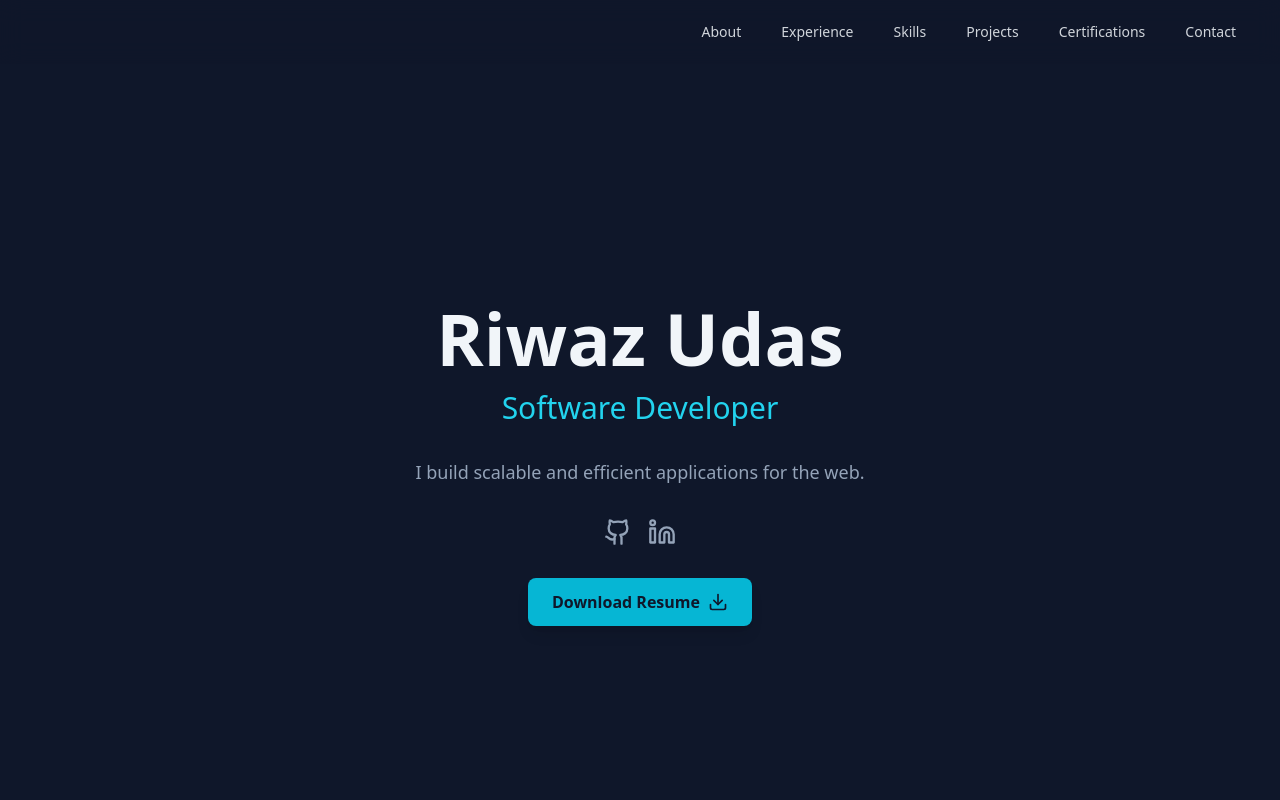
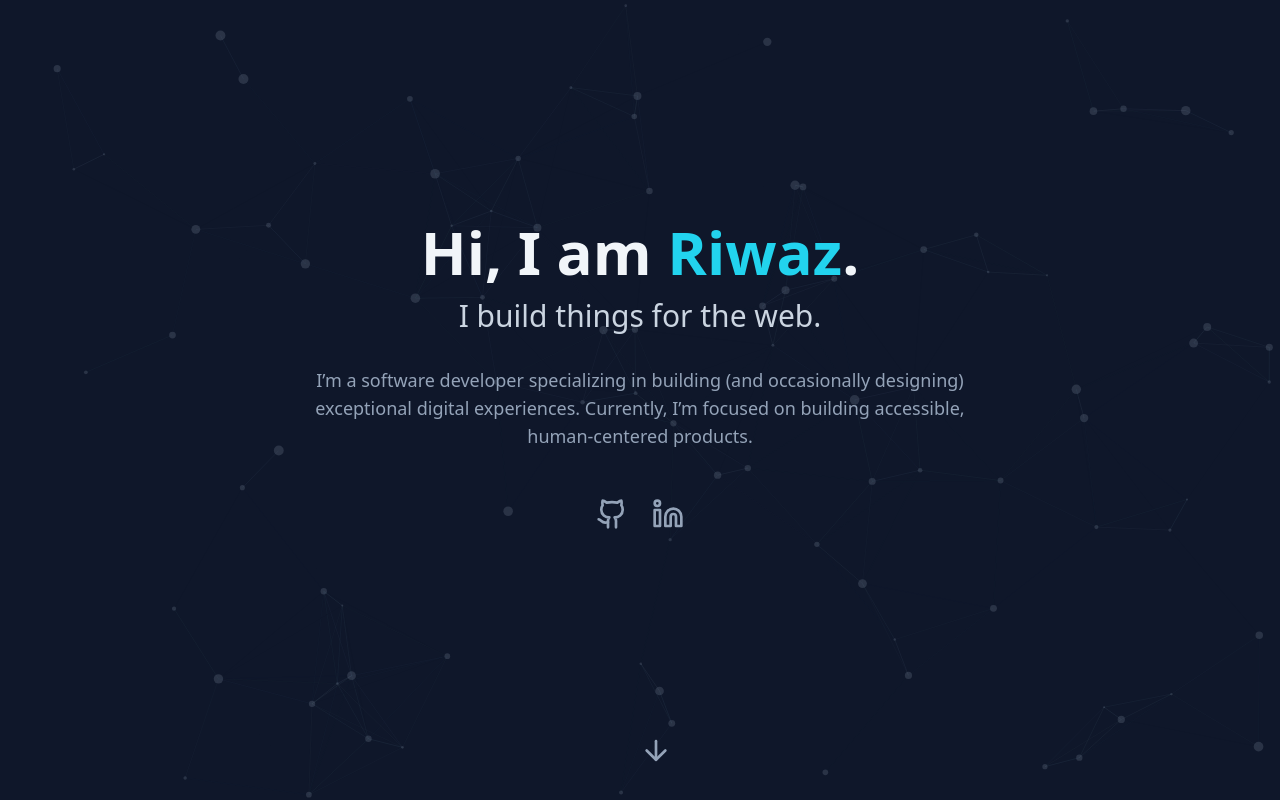
Before and after one commit to riwazudas/PortfolioWebsite, a React (Create React App) app: page / in a window 1280 px wide. Shown: the top 800 px of the page. Built offline with nearby package versions, Linux system fonts and the light colour scheme.

Commit message:
updated design and animation

```diff
--- a/src/App.js
+++ b/src/App.js
@@ -7,18 +7,37 @@ import Navbar from './components/Navbar.js';
 import Experience from './components/Experience.js';
 import Skills from './components/Skills.js';
 import Certifications from './components/Certification.js';
+import ParticlesBackground from './components/ParticlesBackground.js';
+import { useState, useEffect } from 'react';
+
 
 function App() {
-  const sectionIds = ["hero", "about", "experience", "skills", "projects", "certifications", "contact"];
+  const [isNavbarVisible, setIsNavbarVisible] = useState(false);
+  const sectionIds = ["about", "experience", "skills", "projects", "certifications", "contact"];
+
+  useEffect(() => {
+    const handleScroll = () => {
+        // Show navbar after scrolling 80% of the viewport height
+        if (window.scrollY > window.innerHeight * 0.8) {
+            setIsNavbarVisible(true);
+        } else {
+            setIsNavbarVisible(false);
+        }
+    };
+    window.addEventListener('scroll', handleScroll);
+    return () => window.removeEventListener('scroll', handleScroll);
+  }, []);
 
   return (
     <>
       <style>{`html { scroll-behavior: smooth; }`}</style>
-      <div className="bg-slate-900 text-slate-300 font-sans">
-        <Navbar sections={sectionIds} />
+      <div className="bg-slate-900 text-slate-300 font-sans relative">
+        <ParticlesBackground />
+        <div className="relative z-10">
+            <Navbar sections={sectionIds} isVisible={isNavbarVisible}/>
+            <Hero />
             <div className="px-4 sm:px-6 lg:px-8">
                 <main>
-              <Hero />
                   <About />
                   <Experience />
                   <Skills />
@@ -29,6 +48,7 @@ function App() {
                 <Footer />
             </div>
         </div>
+      </div>
     </>
   );
 }
--- a/src/components/Data.js
+++ b/src/components/Data.js
@@ -1,4 +1,6 @@
 const portfolioData = {
+    firstName:  "Riwaz",
+    lastName: "Udas",
     name: "Riwaz Udas",
     title: "Software Developer",
     email: "udasriwaz@gmail.com",
--- a/src/components/Hero.js
+++ b/src/components/Hero.js
@@ -1,55 +1,43 @@
 import { motion } from "framer-motion";
-import { Download, Github, Linkedin } from "lucide-react";
+import { Github, Linkedin, ArrowDown } from "lucide-react";
 import { portfolioData } from "./Data";
 
-const Hero = () => (
-  <section
-    id="hero"
-    className="min-h-screen flex items-center justify-center text-center"
-  >
-    <motion.div
-      initial={{ opacity: 0, y: 20 }}
-      animate={{ opacity: 1, y: 0 }}
-      transition={{ duration: 0.8 }}
-      className="max-w-3xl mx-auto"
-    >
-      <h1 className="text-5xl md:text-7xl font-bold text-slate-100 mb-4">
-        {portfolioData.name}
-      </h1>
-      <h2 className="text-2xl md:text-3xl text-cyan-400 mb-8">
-        {portfolioData.title}
-      </h2>
-      <p className="text-lg text-slate-400 mb-8 max-w-xl mx-auto">
-        I build scalable and efficient applications for the web.
-      </p>
-      <div className="flex justify-center space-x-4 mb-8">
-        <a
-          href={portfolioData.github}
-          target="_blank"
-          rel="noopener noreferrer"
-          className="text-slate-400 hover:text-cyan-400"
-        >
-          <Github size={28} />
-        </a>
-        <a
-          href={portfolioData.linkedin}
-          target="_blank"
-          rel="noopener noreferrer"
-          className="text-slate-400 hover:text-cyan-400"
-        >
-          <Linkedin size={28} />
-        </a>
-      </div>
-      <a
-        href={portfolioData.resumeUrl}
-        target="_blank"
-        rel="noopener noreferrer"
-        className="inline-flex items-center bg-cyan-500 text-slate-900 font-bold py-3 px-6 rounded-lg hover:bg-cyan-400 shadow-lg"
-      >
-        Download Resume <Download className="ml-2 h-5 w-5" />
-      </a>
-    </motion.div>
-  </section>
-);
+const Hero = () => {
+    const handleScrollDown = () => {
+        const aboutSection = document.getElementById('about');
+        if (aboutSection) {
+            aboutSection.scrollIntoView({ behavior: 'smooth' });
+        }
+    };
+
+    return (
+        <section id="hero" className="min-h-screen flex items-center justify-center text-center relative">
+            <motion.div initial={{ opacity: 0, y: 20 }} animate={{ opacity: 1, y: 0 }} transition={{ duration: 0.8, delay: 0.2 }} className="max-w-4xl mx-auto z-10">
+                <h1 className="text-4xl md:text-6xl font-bold text-slate-100 mb-4">
+                    Hi, I am <span className="text-cyan-400">{portfolioData.firstName}</span>.
+                </h1>
+                <h2 className="text-2xl md:text-3xl text-slate-300 mb-8">
+                    I build things for the web.
+                </h2>
+                <p className="text-lg text-slate-400 mb-12 max-w-2xl mx-auto">
+                    I’m a software developer specializing in building (and occasionally designing) exceptional digital experiences. Currently, I’m focused on building accessible, human-centered products.
+                </p>
+                <div className="flex justify-center space-x-6 mb-12">
+                    <a href={portfolioData.github} target="_blank" rel="noopener noreferrer" className="text-slate-400 hover:text-cyan-400"><Github size={32} /></a>
+                    <a href={portfolioData.linkedin} target="_blank" rel="noopener noreferrer" className="text-slate-400 hover:text-cyan-400"><Linkedin size={32} /></a>
+                </div>
+            </motion.div>
+            <motion.button
+                onClick={handleScrollDown}
+                className="absolute bottom-10 left-1/2 -translate-x-1/2 z-10 text-slate-400"
+                animate={{ y: [0, 10, 0] }}
+                transition={{ duration: 1.5, repeat: Infinity, ease: "easeInOut" }}
+            >
+                <ArrowDown size={32} />
+            </motion.button>
+        </section>
+    );
+};
+
 
 export default Hero;
--- a/src/components/Navbar.js
+++ b/src/components/Navbar.js
@@ -1,9 +1,100 @@
 import { useState, useEffect } from "react";
 import { Menu, X } from "lucide-react";
+import { motion } from "framer-motion";
+import { portfolioData } from "./Data.js";
 
-const Navbar = ({ sections }) => {
+// const Navbar = ({ sections }) => {
+//   const [isOpen, setIsOpen] = useState(false);
+//   const [activeLink, setActiveLink] = useState("hero");
+
+//   useEffect(() => {
+//     const observer = new IntersectionObserver(
+//       (entries) =>
+//         entries.forEach((entry) => {
+//           if (entry.isIntersecting) setActiveLink(entry.target.id);
+//         }),
+//       { rootMargin: "-30% 0px -70% 0px" }
+//     );
+//     sections.forEach((id) => {
+//       const el = document.getElementById(id);
+//       if (el) observer.observe(el);
+//     });
+//     return () =>
+//       sections.forEach((id) => {
+//         const el = document.getElementById(id);
+//         if (el) observer.unobserve(el);
+//       });
+//   }, [sections]);
+
+//   const navLinks = [
+//     "about",
+//     "experience",
+//     "skills",
+//     "projects",
+//     "certifications",
+//     "contact",
+//   ];
+
+//   return (
+//     <nav className="bg-slate-900 bg-opacity-80 backdrop-blur-md sticky top-0 z-50 w-full">
+//       <div className="max-w-7xl mx-auto px-4 sm:px-6 lg:px-8">
+//         <div className="flex items-center justify-between h-16">
+//           <div className="text-2xl font-bold text-transparent">.</div>
+//           <div className="hidden md:block">
+//             <div className="ml-10 flex items-baseline space-x-4">
+//               {navLinks.map((link) => (
+//                 <a
+//                   key={link}
+//                   href={`#${link}`}
+//                   className={`px-3 py-2 rounded-md text-sm font-medium capitalize transition-colors duration-300 ${
+//                     activeLink === link
+//                       ? "text-cyan-400"
+//                       : "text-gray-300 hover:text-cyan-400"
+//                   }`}
+//                 >
+//                   {link}
+//                 </a>
+//               ))}
+//             </div>
+//           </div>
+//           <div className="-mr-2 flex md:hidden">
+//             <button
+//               onClick={() => setIsOpen(!isOpen)}
+//               className="p-2 rounded-md text-gray-400 hover:text-white"
+//             >
+//               <span className="sr-only">Open menu</span>
+//               {isOpen ? <X /> : <Menu />}
+//             </button>
+//           </div>
+//         </div>
+//       </div>
+//       {isOpen && (
+//         <div className="md:hidden">
+//           <div className="px-2 pt-2 pb-3 space-y-1 sm:px-3">
+//             {navLinks.map((link) => (
+//               <a
+//                 key={link}
+//                 href={`#${link}`}
+//                 className={`block px-3 py-2 rounded-md text-base font-medium capitalize ${
+//                   activeLink === link
+//                     ? "bg-gray-700 text-cyan-400"
+//                     : "text-gray-300 hover:text-cyan-400"
+//                 }`}
+//                 onClick={() => setIsOpen(false)}
+//               >
+//                 {link}
+//               </a>
+//             ))}
+//           </div>
+//         </div>
+//       )}
+//     </nav>
+//   );
+// };
+
+const Navbar = ({ sections, isVisible }) => {
   const [isOpen, setIsOpen] = useState(false);
-  const [activeLink, setActiveLink] = useState("hero");
+  const [activeLink, setActiveLink] = useState("");
 
   useEffect(() => {
     const observer = new IntersectionObserver(
@@ -11,7 +102,7 @@ const Navbar = ({ sections }) => {
         entries.forEach((entry) => {
           if (entry.isIntersecting) setActiveLink(entry.target.id);
         }),
-      { rootMargin: "-30% 0px -70% 0px" }
+      { rootMargin: "-40% 0px -60% 0px" }
     );
     sections.forEach((id) => {
       const el = document.getElementById(id);
@@ -24,17 +115,14 @@ const Navbar = ({ sections }) => {
       });
   }, [sections]);
 
-  const navLinks = [
-    "about",
-    "experience",
-    "skills",
-    "projects",
-    "certifications",
-    "contact",
-  ];
+  const navLinks = ["about", "experience", "skills", "projects", "contact"];
 
   return (
-    <nav className="bg-slate-900 bg-opacity-80 backdrop-blur-md sticky top-0 z-50 w-full">
+    <motion.nav
+      className="bg-slate-900 bg-opacity-80 backdrop-blur-md fixed top-0 z-50 w-full"
+      animate={{ y: isVisible ? 0 : "-100%", opacity: isVisible ? 1 : 0 }}
+      transition={{ duration: 0.5, ease: "easeInOut" }}
+    >
       <div className="max-w-7xl mx-auto px-4 sm:px-6 lg:px-8">
         <div className="flex items-center justify-between h-16">
           <div className="text-2xl font-bold text-transparent">.</div>
@@ -86,7 +174,7 @@ const Navbar = ({ sections }) => {
           </div>
         </div>
       )}
-    </nav>
+    </motion.nav>
   );
 };
 
```
Also changed, not shown: src/components/Certification.js (+31 -3 lines), src/components/Projects.js (+79 -0 lines), src/components/Skills.js (+9 -5 lines). Lines whose indentation alone changed are shown as unchanged.
